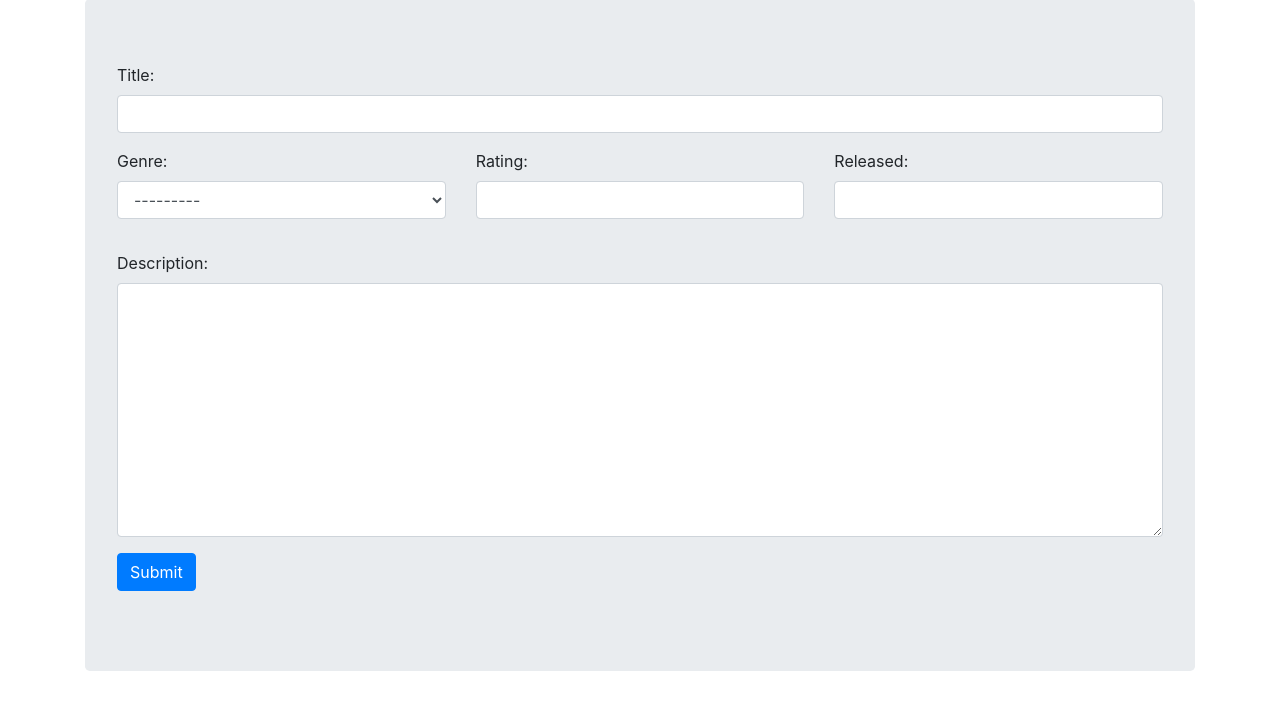
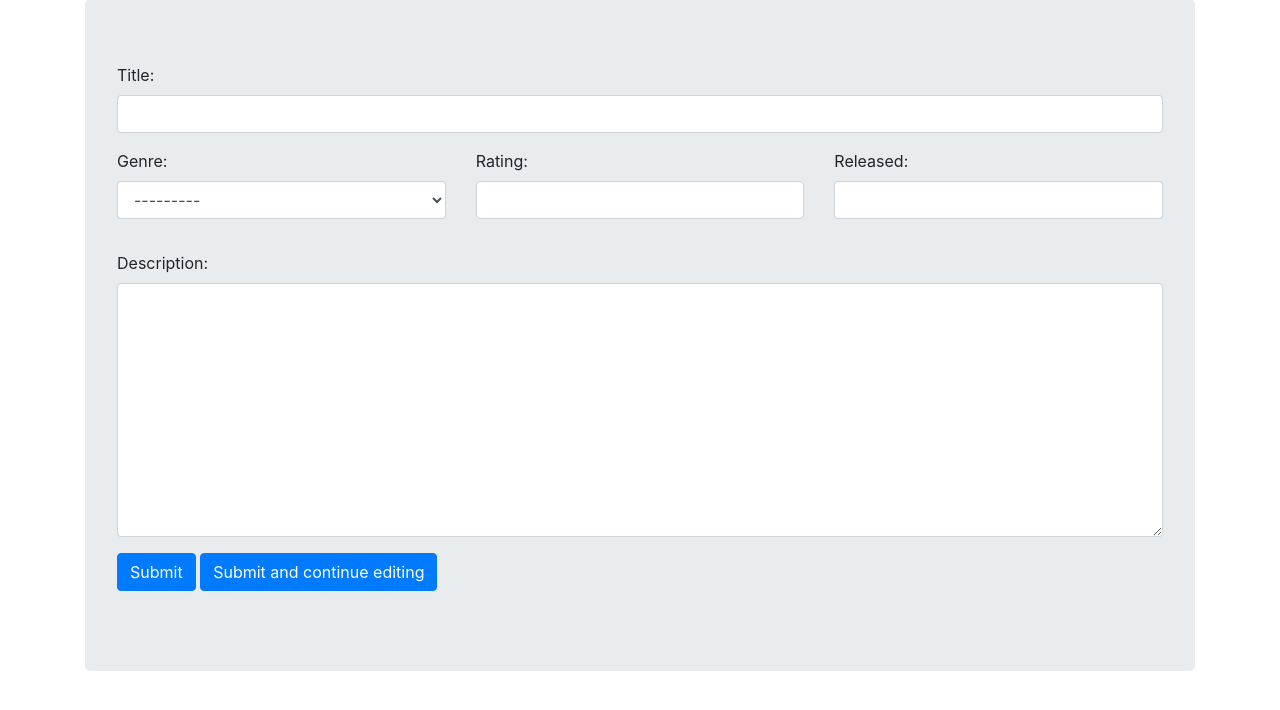
Before and after one commit to silox/sda-backend, a Django app: page /movie/create in a window 1280 px wide. Shown: the part 57-767 px from the top of the page. Run offline with Django 4.2, Linux system fonts and the light colour scheme; data that the repository does not hold is empty; some libraries are stand-ins or nearby versions.

Commit message:
Add more links to movie and genre detail pages

```diff
--- a/viewer/templates/genre_detail.html
+++ b/viewer/templates/genre_detail.html
@@ -6,4 +6,7 @@
     <h2>{{ object.name }}</h2>
     <hr>
     <p>Is available for children: {{ object.available_for_children }}</p>
+    <br>
+    <button><a href="{% url 'genre_update' object.pk %}">Edit genre</a></button>
+    <button><a href="{% url 'genre_delete' object.pk %}">Delete genre</a></button>
 {% endblock %}
--- a/viewer/templates/movie_detail.html
+++ b/viewer/templates/movie_detail.html
@@ -10,4 +10,5 @@
     <p>Description: {{ object.description }}</p>
     <br>
     <button><a href="{% url 'movie_update' object.pk %}">Edit movie</a></button>
+    <button><a href="{% url 'movie_delete' object.pk %}">Delete movie</a></button>
 {% endblock %}
--- a/viewer/templates/movie_form.html
+++ b/viewer/templates/movie_form.html
@@ -39,6 +39,7 @@
       <label for="{{ form.description.id_for_label }}">Description:</label>
       {{ form.description }}
     </div>
-    <input type="submit" value="Submit" class="btn btn-primary">
+    <input type="submit" name="_save" value="Submit" class="btn btn-primary">
+    <input type="submit" name="_continue" value="Submit and continue editing" class="btn btn-primary">
   </form>
 {% endblock %}
--- a/viewer/views.py
+++ b/viewer/views.py
@@ -64,11 +64,18 @@ class MovieUpdateView(UpdateView):
     template_name = 'movie_form.html'
     model = Movie
     form_class = MovieForm
-    success_url = reverse_lazy('movie_list')
 
     def form_invalid(self, form):
         logger.warning('User provided invalid data while updating a movie.')
         return super().form_invalid(form)
+
+    def get_success_url(self):
+        if '_continue' in self.request.POST:
+            return reverse_lazy('movie_update', kwargs={'pk': self.kwargs['pk']})
+        elif '_save' in self.request.POST:
+            return reverse_lazy('movie_list')
+
+        assert False, 'Unexpectedly got no _save or _continue in request.POST'
 
 
 class MovieDeleteView(DeleteView):
```
